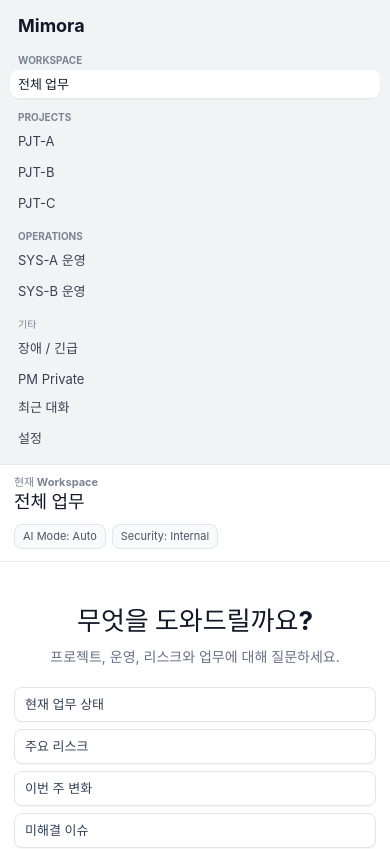
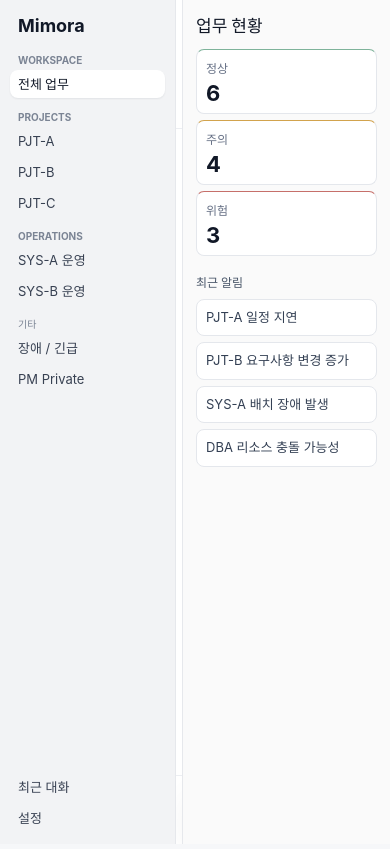
Before and after one commit to hwanseong/mimora, a React (Vite) app: page / in a window 390 px wide. Shown: the top 849 px of the page. Built offline with nearby package versions, Linux system fonts and the light colour scheme.

Commit message:
feat: add chat interactions and independent panel scrolling

```diff
--- a/src/App.tsx
+++ b/src/App.tsx
@@ -1,7 +1,10 @@
 import { useRef, useState } from 'react';
+import { assistantTestResponse, type ChatMessage } from './chat';
 import { ChatHeader } from './components/ChatHeader';
 import { ChatInput } from './components/ChatInput';
+import { ChatMessages } from './components/ChatMessages';
 import { ContextPanel } from './components/ContextPanel';
+import { QuickPromptBar } from './components/QuickPromptBar';
 import { Sidebar } from './components/Sidebar';
 import { WelcomePanel } from './components/WelcomePanel';
 import { defaultWorkspace, type Workspace } from './workspaces';
@@ -10,11 +13,39 @@ export function App() {
   const [selectedWorkspace, setSelectedWorkspace] =
     useState<Workspace>(defaultWorkspace);
   const [message, setMessage] = useState('');
+  const [messages, setMessages] = useState<ChatMessage[]>([]);
   const chatInputRef = useRef<HTMLTextAreaElement>(null);
 
   function handleSelectPrompt(promptText: string): void {
     setMessage(promptText);
     chatInputRef.current?.focus();
+  }
+
+  function createMessage(role: ChatMessage['role'], content: string): ChatMessage {
+    return {
+      id: `${role}-${Date.now()}-${crypto.randomUUID()}`,
+      role,
+      content,
+      createdAt: new Date().toISOString(),
+    };
+  }
+
+  function handleSendMessage(): void {
+    const trimmedMessage = message.trim();
+
+    if (!trimmedMessage) {
+      return;
+    }
+
+    const userMessage = createMessage('user', trimmedMessage);
+    const assistantMessage = createMessage('assistant', assistantTestResponse);
+
+    setMessages((currentMessages) => [
+      ...currentMessages,
+      userMessage,
+      assistantMessage,
+    ]);
+    setMessage('');
   }
 
   return (
@@ -25,12 +56,24 @@ export function App() {
       />
       <main className="chat-area" aria-label={`${selectedWorkspace.label} 채팅`}>
         <ChatHeader workspaceLabel={selectedWorkspace.label} />
+        <div className="message-area">
+          {messages.length === 0 ? (
             <WelcomePanel onSelectPrompt={handleSelectPrompt} />
+          ) : (
+            <ChatMessages messages={messages} />
+          )}
+        </div>
+        <div className="chat-composer">
+          {messages.length > 0 ? (
+            <QuickPromptBar onSelectPrompt={handleSelectPrompt} />
+          ) : null}
           <ChatInput
             ref={chatInputRef}
             value={message}
             onChange={setMessage}
+            onSubmit={handleSendMessage}
           />
+        </div>
       </main>
       <ContextPanel />
     </div>
--- /dev/null
+++ b/src/chat.ts
@@ -0,0 +1,9 @@
+export type ChatMessage = {
+  id: string;
+  role: 'user' | 'assistant';
+  content: string;
+  createdAt: string;
+};
+
+export const assistantTestResponse =
+  '현재 AI 모델이 연결되지 않았습니다.\n이 메시지는 Mimora Chat UI 동작 확인을 위한 테스트 응답입니다.';
--- a/src/components/ChatInput.tsx
+++ b/src/components/ChatInput.tsx
@@ -5,21 +5,35 @@ export const ChatInput = forwardRef<
   {
     value: string;
     onChange: (value: string) => void;
+    onSubmit: () => void;
   }
->(function ChatInput({ value, onChange }, ref) {
+>(function ChatInput({ value, onChange, onSubmit }, ref) {
   return (
-    <form className="chat-input-bar" aria-label="메시지 입력">
+    <form
+      className="chat-input-bar"
+      aria-label="메시지 입력"
+      onSubmit={(event) => {
+        event.preventDefault();
+        onSubmit();
+      }}
+    >
       <textarea
         aria-label="메시지"
         onChange={(event) => {
           onChange(event.target.value);
+        }}
+        onKeyDown={(event) => {
+          if (event.key === 'Enter' && !event.shiftKey) {
+            event.preventDefault();
+            onSubmit();
+          }
         }}
         placeholder="메시지를 입력하세요"
         ref={ref}
         rows={1}
         value={value}
       />
-      <button aria-label="전송" type="button">
+      <button aria-label="전송" type="submit">
         전송
       </button>
     </form>
--- /dev/null
+++ b/src/components/ChatMessages.tsx
@@ -0,0 +1,31 @@
+import { useEffect, useRef } from 'react';
+import type { ChatMessage } from '../chat';
+
+export function ChatMessages({ messages }: { messages: ChatMessage[] }) {
+  const bottomRef = useRef<HTMLDivElement>(null);
+
+  useEffect(() => {
+    bottomRef.current?.scrollIntoView({ behavior: 'smooth', block: 'end' });
+  }, [messages]);
+
+  return (
+    <section className="chat-messages" aria-label="대화 메시지">
+      <div className="message-list">
+        {messages.map((message) => (
+          <article
+            className={`message-row ${message.role}`}
+            key={message.id}
+          >
+            <div className="message-content">
+              {message.role === 'assistant' ? (
+                <span className="message-label">Mimora</span>
+              ) : null}
+              <p>{message.content}</p>
+            </div>
+          </article>
+        ))}
+        <div ref={bottomRef} />
+      </div>
+    </section>
+  );
+}
--- /dev/null
+++ b/src/components/QuickPromptBar.tsx
@@ -0,0 +1,24 @@
+import { quickPrompts } from '../quickPrompts';
+
+export function QuickPromptBar({
+  onSelectPrompt,
+}: {
+  onSelectPrompt: (promptText: string) => void;
+}) {
+  return (
+    <div className="quick-prompt-bar" aria-label="빠른 질문">
+      {quickPrompts.map((prompt) => (
+        <button
+          className="quick-prompt-chip"
+          key={prompt.label}
+          onClick={() => {
+            onSelectPrompt(prompt.prompt);
+          }}
+          type="button"
+        >
+          {prompt.label}
+        </button>
+      ))}
+    </div>
+  );
+}
--- a/src/components/WelcomePanel.tsx
+++ b/src/components/WelcomePanel.tsx
@@ -1,30 +1,4 @@
-const quickPrompts = [
-  {
-    label: '현재 업무 상태',
-    prompt: '현재 선택된 업무영역의 전반적인 상태를 요약해줘.',
-  },
-  {
-    label: '주요 리스크',
-    prompt: '현재 선택된 업무영역의 주요 리스크를 분석해줘.',
-  },
-  {
-    label: '이번 주 변화',
-    prompt: '현재 선택된 업무영역에서 이번 주에 발생한 주요 변화를 정리해줘.',
-  },
-  {
-    label: '미해결 이슈',
-    prompt: '현재 선택된 업무영역의 주요 미해결 이슈를 정리해줘.',
-  },
-  {
-    label: '다음 주 계획',
-    prompt:
-      '현재 선택된 업무영역에서 다음 주에 우선적으로 확인해야 할 사항을 정리해줘.',
-  },
-  {
-    label: '의사결정 필요사항',
-    prompt: '현재 선택된 업무영역에서 PM의 의사결정이 필요한 사항을 정리해줘.',
-  },
-];
+import { quickPrompts } from '../quickPrompts';
 
 export function WelcomePanel({
   onSelectPrompt,
--- /dev/null
+++ b/src/quickPrompts.ts
@@ -0,0 +1,32 @@
+export type QuickPrompt = {
+  label: string;
+  prompt: string;
+};
+
+export const quickPrompts: QuickPrompt[] = [
+  {
+    label: '현재 업무 상태',
+    prompt: '현재 선택된 업무영역의 전반적인 상태를 요약해줘.',
+  },
+  {
+    label: '주요 리스크',
+    prompt: '현재 선택된 업무영역의 주요 리스크를 분석해줘.',
+  },
+  {
+    label: '이번 주 변화',
+    prompt: '현재 선택된 업무영역에서 이번 주에 발생한 주요 변화를 정리해줘.',
+  },
+  {
+    label: '미해결 이슈',
+    prompt: '현재 선택된 업무영역의 주요 미해결 이슈를 정리해줘.',
+  },
+  {
+    label: '다음 주 계획',
+    prompt:
+      '현재 선택된 업무영역에서 다음 주에 우선적으로 확인해야 할 사항을 정리해줘.',
+  },
+  {
+    label: '의사결정 필요사항',
+    prompt: '현재 선택된 업무영역에서 PM의 의사결정이 필요한 사항을 정리해줘.',
+  },
+];
--- a/src/styles.css
+++ b/src/styles.css
@@ -10,6 +10,13 @@
   -moz-osx-font-smoothing: grayscale;
 }
 
+html,
+body,
+#root {
+  height: 100%;
+  overflow: hidden;
+}
+
 * {
   box-sizing: border-box;
 }
@@ -17,7 +24,6 @@
 body {
   margin: 0;
   min-width: 320px;
-  min-height: 100vh;
   font-size: 13px;
 }
 
@@ -31,13 +37,16 @@ button {
 }
 
 #root {
-  min-height: 100vh;
+  min-width: 0;
 }
 
 .app-layout {
   display: grid;
   grid-template-columns: minmax(204px, 17.5%) minmax(0, 1fr) minmax(248px, 20.5%);
-  min-height: 100vh;
+  height: 100vh;
+  height: 100dvh;
+  min-width: 0;
+  overflow: hidden;
   background: #f6f7f9;
 }
 
@@ -45,7 +54,9 @@ button {
   display: flex;
   flex-direction: column;
   justify-content: space-between;
-  min-height: 100vh;
+  height: 100%;
+  min-height: 0;
+  overflow-y: auto;
   padding: 14px 10px 12px;
   border-right: 1px solid #e6e8ec;
   background: #f2f3f5;
@@ -116,7 +127,9 @@ button {
   display: grid;
   grid-template-rows: auto minmax(0, 1fr) auto;
   min-width: 0;
-  min-height: 100vh;
+  height: 100%;
+  min-height: 0;
+  overflow: hidden;
   background: #ffffff;
 }
 
@@ -219,13 +232,107 @@ button {
   background: #f9fafb;
 }
 
+.message-area {
+  min-height: 0;
+  overflow-y: auto;
+}
+
+.chat-messages {
+  min-height: 100%;
+  padding: 18px 22px;
+}
+
+.message-list {
+  display: grid;
+  gap: 12px;
+  width: min(900px, 100%);
+  margin: 0 auto;
+}
+
+.message-row {
+  display: flex;
+}
+
+.message-row.user {
+  justify-content: flex-end;
+}
+
+.message-row.assistant {
+  justify-content: flex-start;
+}
+
+.message-content {
+  max-width: min(680px, 78%);
+  border: 1px solid #e4e7ec;
+  border-radius: 12px;
+  padding: 10px 12px;
+  color: #1f2937;
+  line-height: 1.45;
+}
+
+.message-row.user .message-content {
+  border-color: #dfe3e8;
+  background: #f2f3f5;
+}
+
+.message-row.assistant .message-content {
+  background: #ffffff;
+}
+
+.message-label {
+  display: block;
+  margin-bottom: 5px;
+  color: #667085;
+  font-size: 11px;
+  font-weight: 700;
+}
+
+.message-content p {
+  margin: 0;
+  white-space: pre-wrap;
+}
+
+.chat-composer {
+  display: grid;
+  gap: 7px;
+  min-width: 0;
+  border-top: 1px solid #eceef2;
+  background: #ffffff;
+  padding-bottom: 15px;
+  padding-top: 8px;
+}
+
+.quick-prompt-bar {
+  display: flex;
+  flex-wrap: wrap;
+  gap: 6px;
+  width: min(900px, calc(100% - 44px));
+  margin: 0 auto;
+}
+
+.quick-prompt-chip {
+  min-height: 26px;
+  border: 1px solid #e2e5ea;
+  border-radius: 999px;
+  background: #f8fafc;
+  color: #4b5563;
+  padding: 5px 9px;
+  font-size: 12px;
+  line-height: 1.15;
+}
+
+.quick-prompt-chip:hover {
+  border-color: #cfd5df;
+  background: #f2f4f7;
+}
+
 .chat-input-bar {
   display: grid;
   grid-template-columns: minmax(0, 1fr) auto;
   align-items: end;
   gap: 7px;
   width: min(900px, calc(100% - 44px));
-  margin: 0 auto 15px;
+  margin: 0 auto;
   padding: 7px;
   border: 1px solid #dfe3e8;
   border-radius: 14px;
@@ -266,7 +373,9 @@ button {
 }
 
 .context-panel {
-  min-height: 100vh;
+  height: 100%;
+  min-height: 0;
+  overflow-y: auto;
   padding: 16px 13px;
   border-left: 1px solid #e6e8ec;
   background: #fafafa;
@@ -350,26 +459,18 @@ button {
 
 @media (max-width: 1050px) {
   .app-layout {
-    grid-template-columns: 204px minmax(0, 1fr);
-  }
-
-  .context-panel {
-    grid-column: 1 / -1;
-    min-height: auto;
-    border-top: 1px solid #e6e8ec;
-    border-left: 0;
+    grid-template-columns: 190px minmax(0, 1fr) 226px;
   }
 }
 
 @media (max-width: 720px) {
   .app-layout {
-    grid-template-columns: 1fr;
+    grid-template-columns: 176px minmax(0, 1fr) 208px;
   }
 
   .sidebar {
-    min-height: auto;
-    border-right: 0;
-    border-bottom: 1px solid #e6e8ec;
+    border-right: 1px solid #e6e8ec;
+    border-bottom: 0;
   }
 
   .sidebar-top {
@@ -377,7 +478,7 @@ button {
   }
 
   .chat-area {
-    min-height: 620px;
+    min-height: 0;
   }
 
   .chat-header {
@@ -394,6 +495,22 @@ button {
     padding: 44px 14px 24px;
   }
 
+  .chat-messages {
+    padding: 14px 12px;
+  }
+
+  .message-content {
+    max-width: 88%;
+  }
+
+  .chat-composer {
+    padding-bottom: 10px;
+  }
+
+  .quick-prompt-bar {
+    width: calc(100% - 24px);
+  }
+
   .quick-prompts,
   .status-grid {
     grid-template-columns: 1fr;
@@ -401,6 +518,5 @@ button {
 
   .chat-input-bar {
     width: calc(100% - 24px);
-    margin-bottom: 10px;
   }
 }
```
Lines whose indentation alone changed are shown as unchanged.
